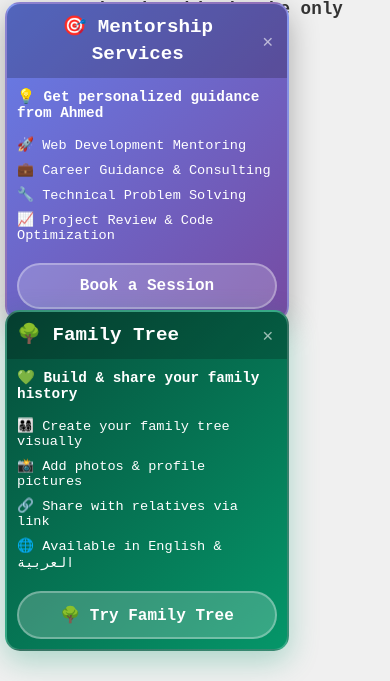
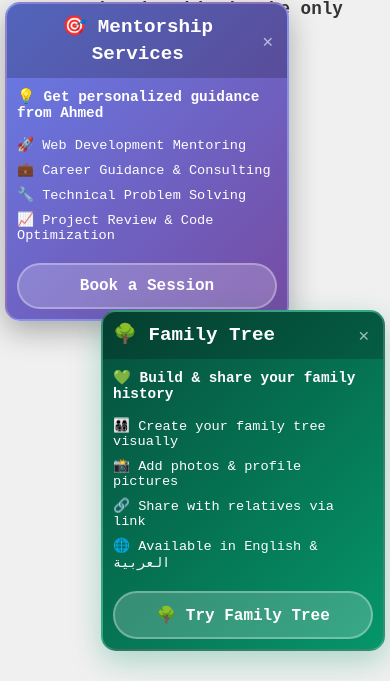
Before and after one commit to ahmed-bermawy/personal-website, a PHP site: page / in a window 390 px wide. Shown: the part 183-864 px from the top of the page. Run offline with PHP 8.4, Linux system fonts and the light colour scheme.

Commit message:
fix: family tree slides from right on mobile

```diff
--- a/assets/css/styles.css
+++ b/assets/css/styles.css
@@ -84,9 +84,9 @@ button:active { box-shadow: 0 2px 4px rgba(0,0,0,0.2); transform: translateY(2px
     .mentorship-card { width: 280px; left: -300px; top: auto; bottom: 340px; }
     .mentorship-card.show { left: 5px; }
     .mentorship-card.hide { left: -300px; }
-    .family-tree-card { width: 280px; left: -300px; right: auto; top: auto; bottom: 10px; }
-    .family-tree-card.show { left: 5px; }
-    .family-tree-card.hide { left: -300px; }
+    .family-tree-card { width: 280px; right: -300px; left: auto; top: auto; bottom: 10px; }
+    .family-tree-card.show { right: 5px; }
+    .family-tree-card.hide { right: -300px; }
 }
 
 @media (max-width: 480px) {
@@ -97,9 +97,9 @@ button:active { box-shadow: 0 2px 4px rgba(0,0,0,0.2); transform: translateY(2px
     .mentorship-card { width: 280px; left: -300px; top: auto; bottom: 340px; }
     .mentorship-card.show { left: 5px; }
     .mentorship-card.hide { left: -300px; }
-    .family-tree-card { width: 280px; left: -300px; right: auto; top: auto; bottom: 10px; }
-    .family-tree-card.show { left: 5px; }
-    .family-tree-card.hide { left: -300px; }
+    .family-tree-card { width: 280px; right: -300px; left: auto; top: auto; bottom: 10px; }
+    .family-tree-card.show { right: 5px; }
+    .family-tree-card.hide { right: -300px; }
     .card-header { padding: 10px; }
     .card-content { padding: 10px; }
 }
--- a/index.php
+++ b/index.php
@@ -5,7 +5,7 @@
     <meta http-equiv="X-UA-Compatible" content="IE=edge">
     <meta name="viewport" content="width=device-width, initial-scale=1.0">
     <title>Ahmed Bermawy</title>
-    <link rel="stylesheet" href="assets/css/styles.css?v=8">
+    <link rel="stylesheet" href="assets/css/styles.css?v=9">
 </head>
 <body>
     <!-- Mentorship Service Card -->
```
